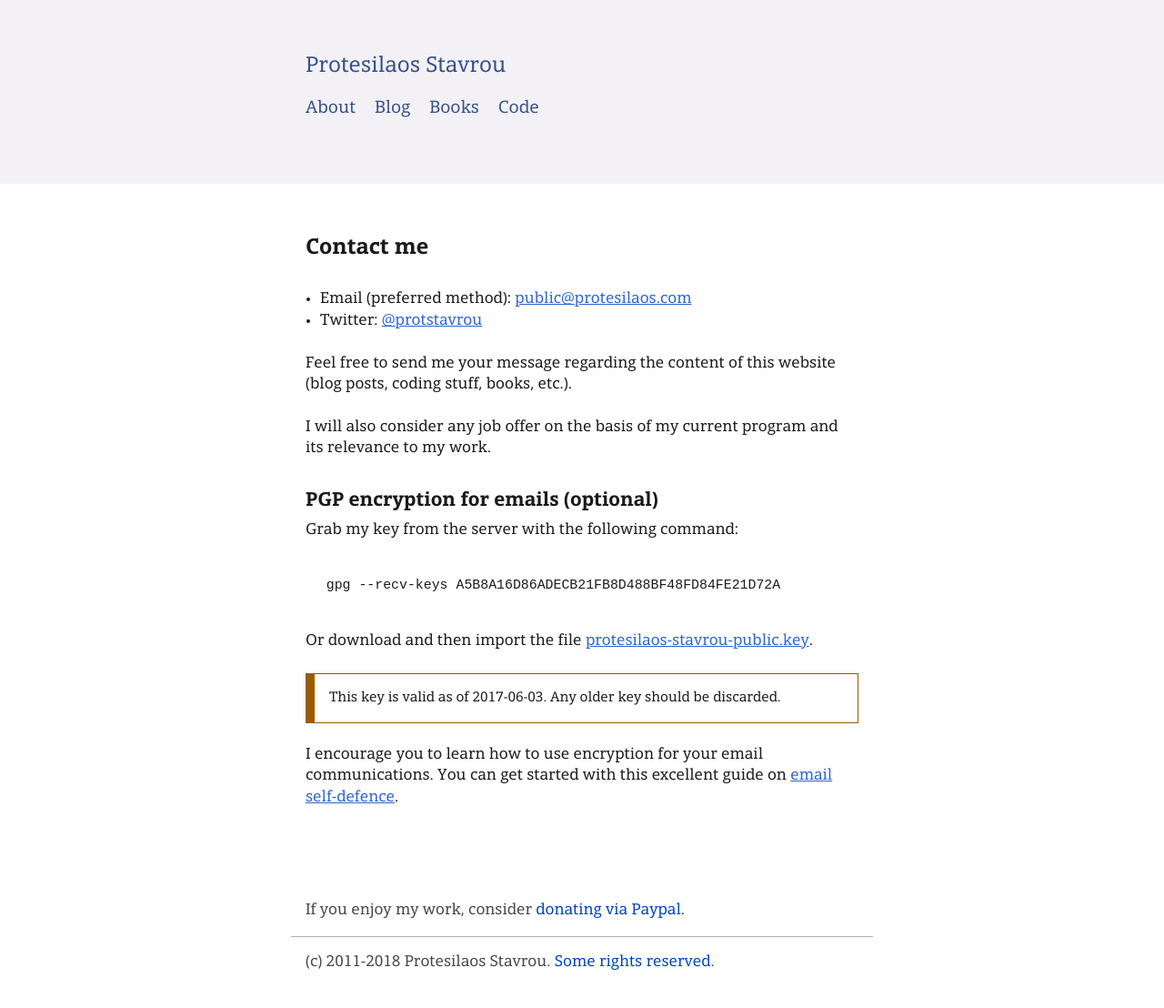
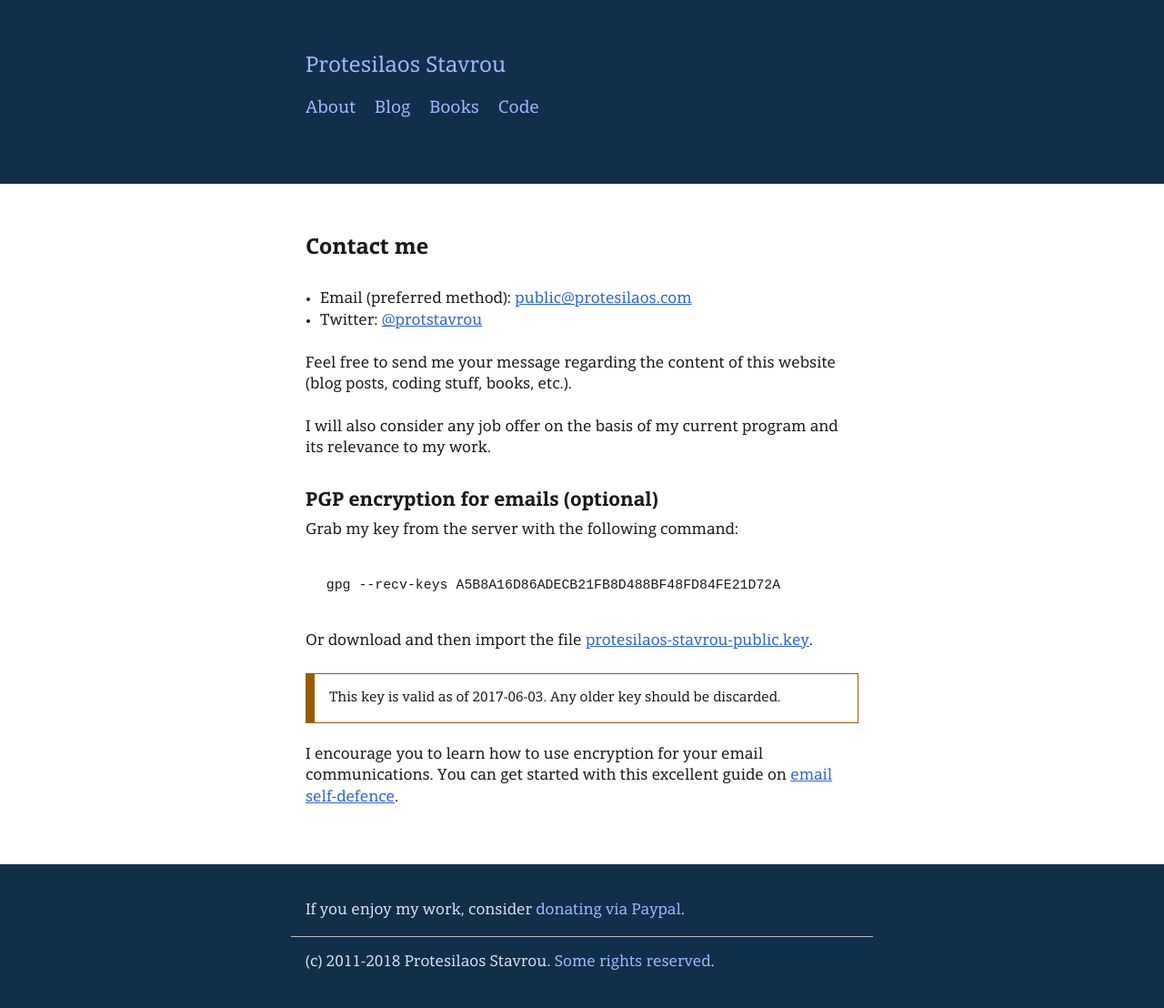
Before and after one commit to protesilaos/protesilaos.github.io, a Jekyll site: the page built from _pages/contact.md, in a window 1280 px wide. Shown: the whole page at 91% size. Built offline with Jekyll 4.4.1, drawn with Linux system fonts in a browser that asks for light colours; some web fonts are replaced.

Commit message:
Update brand colours. Simplify links.

```diff
--- a/_sass/_accessibility.scss
+++ b/_sass/_accessibility.scss
@@ -10,8 +10,6 @@
 .skip-link {
     @include fluid-font-size($msize);
 
-    background: $btnskipbg;
-    color: $btnskipfg;
     display: block;
     left: -9999em;
     outline: none;
@@ -19,11 +17,6 @@
     text-decoration: none;
     text-transform: none;
     top: -9999em;
-
-    &:hover {
-        background: $btnskipbgactive;
-        color: $btnskipfgactive;
-    }
 
     &:focus {
         clip: auto;
@@ -34,11 +27,3 @@
         z-index: 100000;
     }
 }
-
-a.skip-link {
-    color: $btnskipfg;
-
-    &:hover {
-	color: $btnskipfgactive;
-    }
-}
--- a/_sass/_footer.scss
+++ b/_sass/_footer.scss
@@ -7,6 +7,8 @@
         padding: $vertical-rhythm-0 0;
     }
 
+    background: $brandbg;
+    color: $brandfg;
     font-size: $msize;
     padding: $space-0 0;
     margin-top: $vertical-rhythm-0;
@@ -15,7 +17,6 @@
 .footer-block {
     @include fluid-width-measure;
 
-    color: $brandfg;
     display: block;
     padding: $space-1;
     margin: 0 auto;
--- a/_sass/_header.scss
+++ b/_sass/_header.scss
@@ -3,15 +3,6 @@
 
     background: $brandbg;
     color: $brandfg;
-
-    a {
-        color: $brandlink;
-
-        &:hover,
-        &:active {
-            color: $brandlinkalt;
-        }
-    }
 }
 
 .header-inner {
--- a/_sass/_links.scss
+++ b/_sass/_links.scss
@@ -1,33 +1,32 @@
+// General styles
+// ---------------------------
 a {
     color: $baselinkfg;
     text-decoration: none;
 
     &:hover,
-    &:active {
+    &:focus {
         color: $baselinkfghover;
+        outline: none;
     }
 
-    &:not(.skip-link):focus {
-        background: $basebgalt;
-        color: $baselinkfgfocus;
-        text-decoration: none;
-        outline: 1px dotted $baselinkfgfocus;
-    }
-
+    // Main menu active item
     &.active {
         font-weight: 700;
     }
 
+    // Links surrounded by paragraph text
     .post & {
         color: $bodylinkfg;
         text-decoration: underline;
 
         &:hover,
-        &:active {
+        &:focus {
             color: $bodylinkfghover;
         }
     }
 
+    // Misc styles
     article:not(.packages) &,
     .homepage-container p &,
     .index p & {
@@ -37,3 +36,29 @@ a {
         }
     }
 }
+
+// Brand styles
+// ---------------------------
+.homepage a,
+.header a,
+.footer a {
+    color: $brandlink;
+
+    &:hover,
+    &:focus {
+        color: $brandlinkalt;
+    }
+}
+
+// Skip link (skip to content)
+// ---------------------------
+a.skip-link {
+    background: $brandlink;
+    color: $brandbg;
+
+    &:hover,
+    &:focus {
+        background: $brandlinkalt;
+        color: $brandbg;
+    }
+}
--- a/_sass/_variables.scss
+++ b/_sass/_variables.scss
@@ -6,12 +6,12 @@
 
 // For header and footer sections
 // WCAG AAA compliant
-$brandbg: #f3f1f5;
-$brandfg: #43474a;
-$brandfgalt: #634e2f;
-$brandlink: #36508a;
-$brandlinkalt: #991e54;
-$brandhighlight: #7033a0; // for use against brandbg
+$brandbg: #102f49;
+$brandfg: #d7def7;
+$brandfgalt: #c5b6af;
+$brandlink: #a0b7ff;
+$brandlinkalt: #e0a6e0;
+$brandhighlight: #a0c2a0; // for use against brandbg
 
 // Palette for content elements (header uses brand colours)
 // -----------------------------------------------------------------------------
@@ -59,11 +59,9 @@ $basefgalt: $col8;
 // Links
 $baselinkfg: $col4;
 $baselinkfghover: $col5;
-$baselinkfgfocus: $col2;
 
 $bodylinkfg: $col12;
 $bodylinkfghover: $col13;
-$bodylinkfgfocus: $col10;
 
 // Buttons and action elements
 $btnmainbg: $col8;
@@ -75,11 +73,6 @@ $btnaltbg: $col11;
 $btnaltbgactive: $btnmainbgactive;
 $btnaltfg: $btnmainfg;
 $btnaltfgactive: $btnmainfg;
-
-$btnskipbg: $col0;
-$btnskipbgactive: $btnmainbgactive;
-$btnskipfg: $btnmainfg;
-$btnskipfgactive: $btnmainfg;
 
 // Inline code element
 $inlinecodebg: $col7;
@@ -143,9 +136,9 @@ $border-color-dark-1: #333;
 $border-color-dark-2: #555;
 $border-color-light-0: #eee;
 $border-color-light-1: #cecece;
-$border-color-light-2: #aeaeae;
+$border-color-light-2: #bababa;
 $border-color-highlight: $notifyinfo;
-$border-color-highlight-alt: $brandlinkalt;
+$border-color-highlight-alt: $notifycrit;
 
 // Viewports
 $tablet: 44.375em;
```
